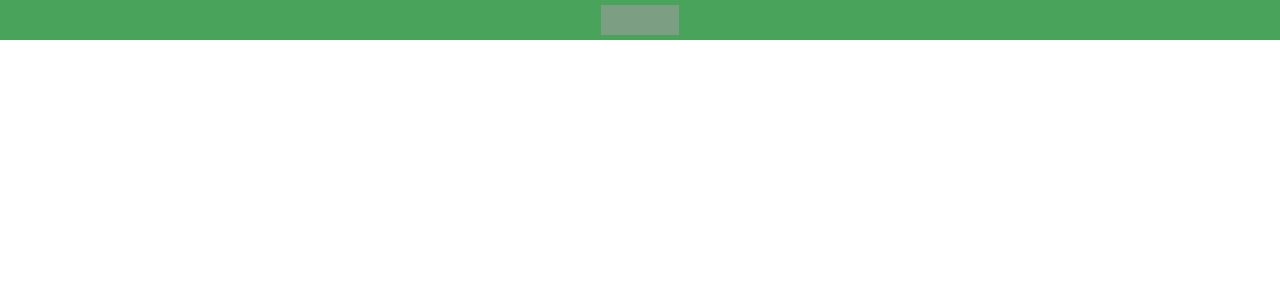
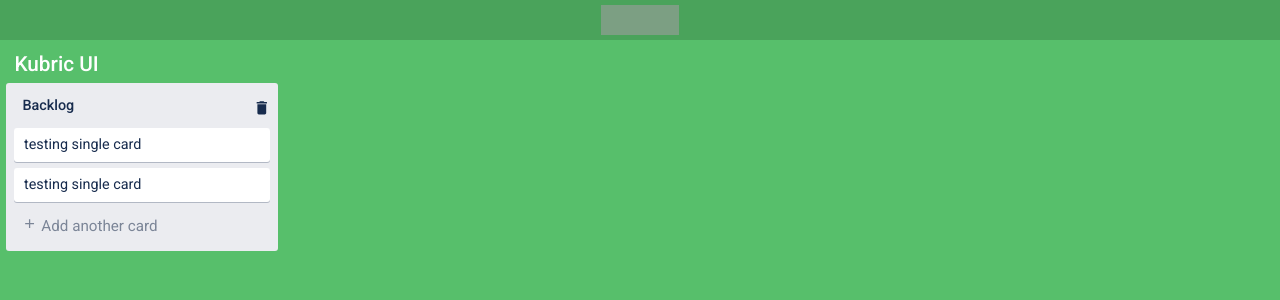
Before and after one commit to bim240/trello, a React app: page / in a window 1280 px wide. Shown: the top 300 px of the page. Built offline with nearby package versions, Linux system fonts and the light colour scheme; grey boxes are pictures that could not be loaded.

Commit message:
board ui

```diff
--- a/package.json
+++ b/package.json
@@ -29,6 +29,7 @@
   "dependencies": {
     "react": "^16.13.1",
     "react-dom": "^16.13.1",
+    "react-icons": "^3.10.0",
     "react-redux": "^7.2.1",
     "redux": "^4.0.5"
   }
--- a/public/index.html
+++ b/public/index.html
@@ -4,10 +4,15 @@
     <meta charset="UTF-8" />
     <meta name="viewport" content="width=device-width, initial-scale=1.0" />
     <title>Trello App</title>
+    <!-- font-family -->
+    <link
+      href="https://fonts.googleapis.com/css2?family=Roboto:wght@100;300;400;500;700;900&display=swap"
+      rel="stylesheet"
+    />
   </head>
   <body>
     <div id="root"></div>
 
-        <script src="./bundle.js"></script>
+    <script src="./bundle.js"></script>
   </body>
 </html>
--- a/src/App.jsx
+++ b/src/App.jsx
@@ -1,11 +1,13 @@
 import React from "react";
 
 import Header from "./components/header";
+import SingleBoard from "./components/SingleBoard";
 
 const App = (props) => {
   return (
     <>
-      <Header />{" "}
+      <Header />
+      <SingleBoard />
     </>
   );
 };
--- /dev/null
+++ b/src/components/SingleBoard.jsx
@@ -0,0 +1,26 @@
+import React from "react";
+import { MdDelete, MdAdd } from "react-icons/md";
+
+const SingleBoard = (props) => {
+  return (
+    <section className="single_board_section">
+      <h4 className="signle_board_title"> Kubric UI</h4>
+      <div className="single_list">
+        <div className="header_section">
+          <h5 className="list_title">Backlog</h5>
+          <div className="delete_icon">
+            <MdDelete />
+          </div>
+        </div>
+        <div className="single_card"> testing single card</div>
+        <div className="single_card"> testing single card</div>
+        <div className="add_single_card">
+          {" "}
+          <MdAdd className="plus_icon" /> Add another card
+        </div>
+      </div>
+    </section>
+  );
+};
+
+export default SingleBoard;
--- a/src/style/main.scss
+++ b/src/style/main.scss
@@ -1,2 +1,8 @@
 @import "./reset.scss";
 @import "./header.scss";
+@import "./single_board.scss";
+
+body {
+  background-color: #57bf6b;
+  font-family: "Roboto", sans-serif;
+}
--- /dev/null
+++ b/src/style/single_board.scss
@@ -0,0 +1,62 @@
+.single_board_section {
+  padding: 0.4rem;
+  .signle_board_title {
+    color: white;
+    padding: 0.5rem;
+    font-size: 1.3rem;
+    font-weight: 500;
+  }
+  .single_list {
+    box-sizing: border-box;
+    background-color: #ebecf0;
+    width: 272px;
+    padding: 0.5rem;
+    border-radius: 3px;
+    color: #172b4d;
+    .header_section {
+      display: flex;
+      justify-content: space-between;
+      // margin-bottom: 0.5rem;
+      font-weight: 500;
+      font-size: 0.9rem;
+      padding: 0.5rem 0 0.5rem 0.5rem;
+      .list_title {
+        cursor: pointer;
+      }
+      .delete_icon {
+        font-size: 1.1rem;
+        cursor: pointer;
+      }
+      .delete_icon:hover {
+        color: #172b4dbb;
+      }
+    }
+    .single_card {
+      background-color: #ffffff;
+      padding: 0.6rem;
+      border-radius: 3px;
+      box-shadow: 0 1px 0 rgba(9, 30, 66, 0.25);
+      margin-bottom: 0.4rem;
+      font-size: 0.9rem;
+      transition: all 200ms;
+    }
+    .single_card:hover {
+      cursor: pointer;
+      background-color: #ffffff7a;
+      transition: all 200ms;
+    }
+    .add_single_card {
+      padding: 0.5rem 0 0.5rem 0.5rem;
+
+      font-size: 0.95rem;
+      color: #7b8597;
+      vertical-align: middle;
+      border-radius: 3px;
+    }
+    .add_single_card:hover {
+      cursor: pointer;
+      background-color: rgba(9, 30, 66, 0.08);
+      color: #172b4d;
+    }
+  }
+}
```
Also changed, not shown: 1 other file (tests, documents, lock files or other folders).
